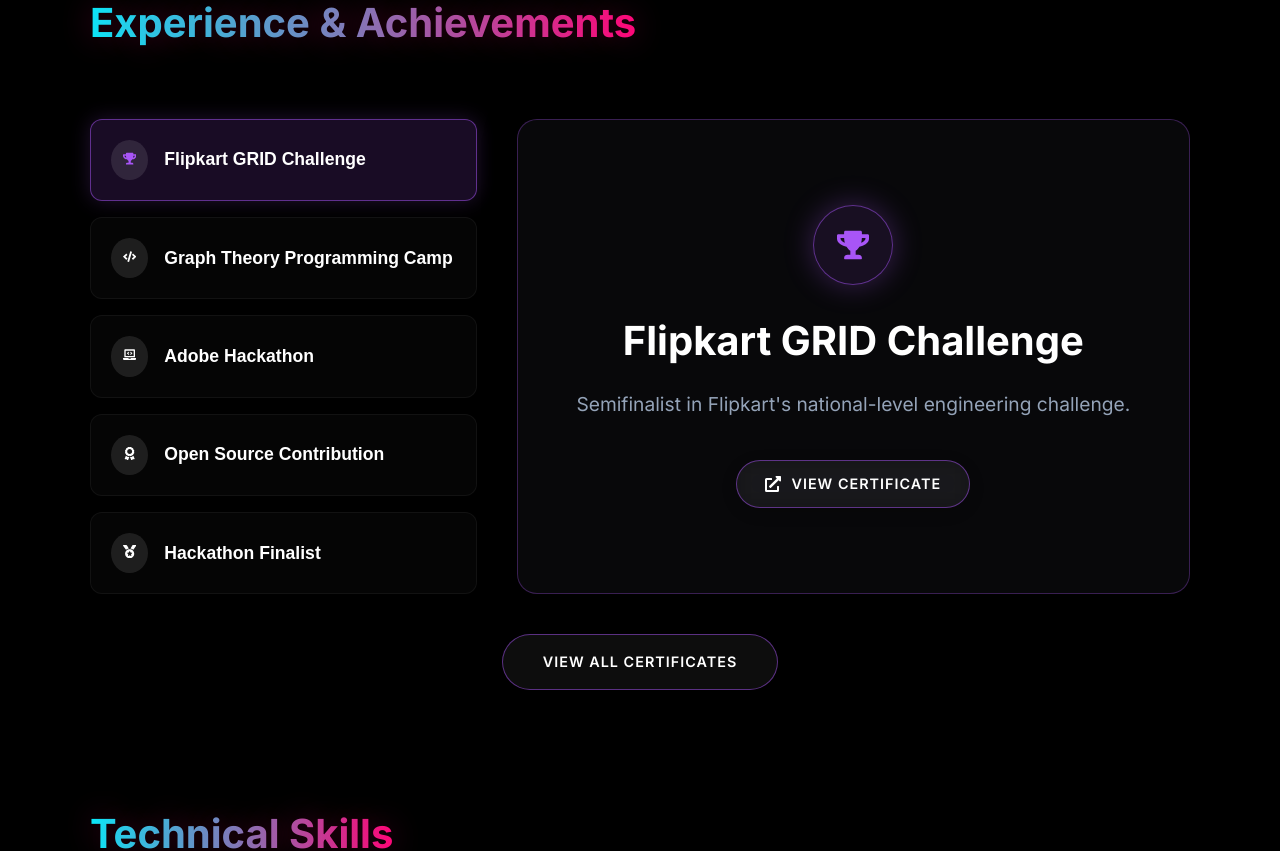
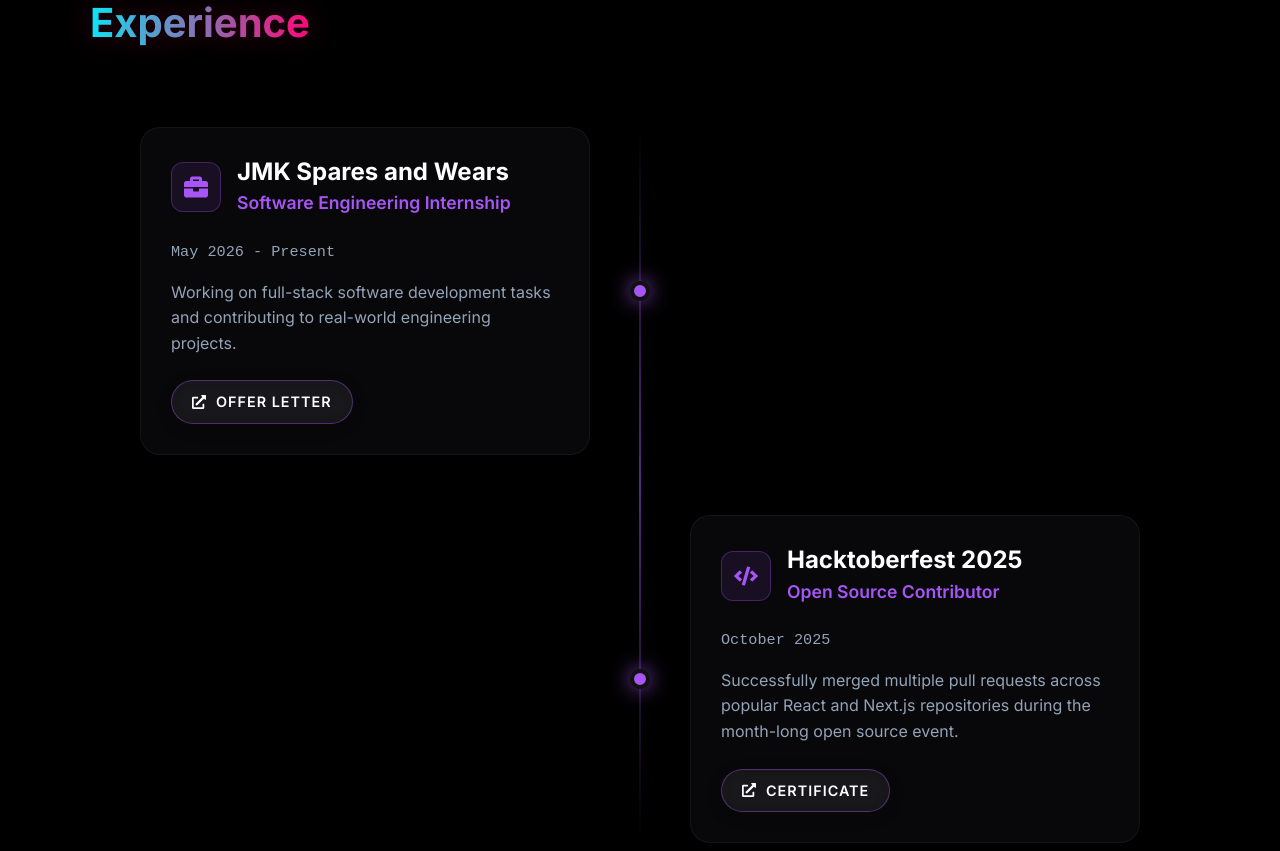
Before and after one commit to Princeag1310/Portfolio, a React (Vite) app: page / in a window 1280 px wide. Shown: the part 1560-2411 px from the top of the page. Built offline with nearby package versions, Linux system fonts and the light colour scheme.

Commit message:
feat: separate experience and certificates with vertical timeline

```diff
--- a/src/App.tsx
+++ b/src/App.tsx
@@ -2,8 +2,9 @@
 import { Navbar } from './components/Navbar';
 import { Hero } from './components/Hero';
 import { About } from './components/About';
+import { Experience } from './components/Experience';
+import { Certificates } from './components/Certificates';
 import { Skills } from './components/Skills';
-import { Experience } from './components/Experience';
 import { Projects } from './components/Projects';
 import { Contact } from './components/Contact';
 
@@ -16,6 +17,7 @@
         <Hero />
         <About />
         <Experience />
+        <Certificates />
         <Skills />
         <Projects />
         <Contact />
--- /dev/null
+++ b/src/components/Certificates.tsx
@@ -0,0 +1,164 @@
+import React, { useState } from 'react';
+import { motion, AnimatePresence } from 'framer-motion';
+import { FaTrophy, FaCode, FaAward, FaLaptopCode, FaMedal, FaExternalLinkAlt } from 'react-icons/fa';
+
+const experiences = [
+  {
+    id: 'flipkart',
+    title: 'Flipkart GRID Challenge',
+    icon: <FaTrophy />,
+    description: "Semifinalist in Flipkart's national-level engineering challenge.",
+    buttonText: "View Certificate",
+    link: "https://drive.google.com/file/d/1Jx0ZtQi_Waw1XEC5Rx14zRMCREWTpqIC/view?usp=sharing"
+  },
+  {
+    id: 'graph',
+    title: 'Graph Theory Programming Camp',
+    icon: <FaCode />,
+    description: "Participated in an intensive programming camp focused on advanced graph theory algorithms and competitive programming techniques.",
+    buttonText: "View Certificate",
+    link: "https://drive.google.com/file/d/14TYxGVlLW8NNEWQ6kxzD9ib_bIm4lsgk/view?usp=sharing"
+  },
+  {
+    id: 'adobe',
+    title: 'Adobe Hackathon',
+    icon: <FaLaptopCode />,
+    description: "Competed in the Adobe Hackathon, building innovative solutions and presenting to industry experts.",
+    buttonText: "View Certificate",
+    link: "https://drive.google.com/file/d/1jLqyb5t-hKwCp_7L8TCvihc0gxWmpaTH/view?usp=sharing"
+  },
+  {
+    id: 'opensource',
+    title: 'Open Source Contribution',
+    icon: <FaAward />,
+    description: "Successfully merged multiple pull requests across popular React and Next.js repositories during Hacktoberfest 2025.",
+    buttonText: "View Certificate",
+    link: "https://drive.google.com/file/d/1RUtervePIjmKkO2abBPFq_hTkmLGXZJP/view?usp=sharing"
+  },
+  {
+    id: 'hackathon',
+    title: 'Hackathon Finalist',
+    icon: <FaMedal />,
+    description: "Reached the finals in a national level hackathon for developing a real-time collaborative application.",
+    buttonText: "View Details",
+    link: "#"
+  }
+];
+
+export const Certificates: React.FC = () => {
+  const [activeTab, setActiveTab] = useState(experiences[0]);
+
+  return (
+    <section id="certificates" className="section container">
+      <motion.div
+        initial={{ opacity: 0, y: 50 }}
+        whileInView={{ opacity: 1, y: 0 }}
+        viewport={{ once: true, margin: "-100px" }}
+        transition={{ duration: 0.6 }}
+      >
+        <h2>Certificates & Achievements</h2>
+
+        <div style={{ display: 'flex', gap: '40px', flexWrap: 'wrap', marginTop: '40px' }}>
+
+          {/* Left Tabs */}
+          <div style={{ flex: '1 1 300px', display: 'flex', flexDirection: 'column', gap: '16px' }}>
+            {experiences.map((exp) => (
+              <motion.button
+                key={exp.id}
+                onClick={() => setActiveTab(exp)}
+                whileHover={{ scale: 1.02 }}
+                whileTap={{ scale: 0.98 }}
+                style={{
+                  background: activeTab.id === exp.id ? 'rgba(168, 85, 247, 0.15)' : 'rgba(255,255,255,0.02)',
+                  border: `1px solid ${activeTab.id === exp.id ? 'rgba(168, 85, 247, 0.5)' : 'rgba(255,255,255,0.05)'}`,
+                  padding: '20px',
+                  borderRadius: '12px',
+                  color: '#fff',
+                  display: 'flex',
+                  alignItems: 'center',
+                  gap: '16px',
+                  cursor: 'pointer',
+                  textAlign: 'left',
+                  transition: 'all 0.3s ease',
+                  boxShadow: activeTab.id === exp.id ? '0 0 20px rgba(168, 85, 247, 0.2)' : 'none'
+                }}
+              >
+                <div style={{
+                  background: 'rgba(255,255,255,0.1)',
+                  padding: '12px',
+                  borderRadius: '50%',
+                  color: activeTab.id === exp.id ? '#a855f7' : '#fff'
+                }}>
+                  {exp.icon}
+                </div>
+                <span style={{ fontSize: '1.1rem', fontWeight: 600 }}>{exp.title}</span>
+              </motion.button>
+            ))}
+          </div>
+
+          {/* Right Content */}
+          <div style={{ flex: '2 1 500px', display: 'flex', flexDirection: 'column' }}>
+            <AnimatePresence mode="wait">
+              <motion.div
+                key={activeTab.id}
+                initial={{ opacity: 0, x: 20 }}
+                animate={{ opacity: 1, x: 0 }}
+                exit={{ opacity: 0, x: -20 }}
+                transition={{ duration: 0.3 }}
+                className="glass-panel"
+                style={{
+                  padding: '60px 40px',
+                  flex: 1,
+                  display: 'flex',
+                  flexDirection: 'column',
+                  alignItems: 'center',
+                  justifyContent: 'center',
+                  textAlign: 'center',
+                  borderColor: 'rgba(168, 85, 247, 0.3)'
+                }}
+              >
+                <motion.div
+                  initial={{ scale: 0 }}
+                  animate={{ scale: 1 }}
+                  transition={{ type: 'spring', delay: 0.2 }}
+                  style={{
+                    width: '80px',
+                    height: '80px',
+                    borderRadius: '50%',
+                    background: 'rgba(168, 85, 247, 0.1)',
+                    border: '1px solid rgba(168, 85, 247, 0.5)',
+                    display: 'flex',
+                    alignItems: 'center',
+                    justifyContent: 'center',
+                    fontSize: '2rem',
+                    color: '#a855f7',
+                    marginBottom: '32px',
+                    boxShadow: '0 0 30px rgba(168, 85, 247, 0.3)'
+                  }}
+                >
+                  {activeTab.icon}
+                </motion.div>
+
+                <h3 style={{ fontSize: '2.5rem', color: '#fff', marginBottom: '24px' }}>{activeTab.title}</h3>
+                <p style={{ color: 'var(--text-secondary)', fontSize: '1.2rem', lineHeight: '1.6', marginBottom: '40px', maxWidth: '600px' }}>
+                  {activeTab.description}
+                </p>
+
+                <a href={activeTab.link} target="_blank" rel="noopener noreferrer" className="glass-button" style={{ borderColor: 'rgba(168, 85, 247, 0.5)' }}>
+                  <FaExternalLinkAlt size={16} /> {activeTab.buttonText}
+                </a>
+              </motion.div>
+            </AnimatePresence>
+          </div>
+
+        </div>
+
+        <div style={{ display: 'flex', justifyContent: 'center', marginTop: '40px' }}>
+          <a href="https://drive.google.com/file/d/1Jx0ZtQi_Waw1XEC5Rx14zRMCREWTpqIC/view?usp=sharing" target="_blank" rel="noopener noreferrer" className="glass-button" style={{ borderColor: 'rgba(168, 85, 247, 0.5)', padding: '16px 40px' }}>
+            View All Certificates
+          </a>
+        </div>
+      </motion.div>
+    </section>
+  );
+};
--- a/src/components/Experience.tsx
+++ b/src/components/Experience.tsx
@@ -1,53 +1,31 @@
-import React, { useState } from 'react';
-import { motion, AnimatePresence } from 'framer-motion';
-import { FaTrophy, FaCode, FaAward, FaLaptopCode, FaMedal, FaExternalLinkAlt } from 'react-icons/fa';
+import React from 'react';
+import { motion } from 'framer-motion';
+import { FaBriefcase, FaCode, FaExternalLinkAlt } from 'react-icons/fa';
 
-const experiences = [
+const timelineData = [
   {
-    id: 'flipkart',
-    title: 'Flipkart GRID Challenge',
-    icon: <FaTrophy />,
-    description: "Semifinalist in Flipkart's national-level engineering challenge.",
-    buttonText: "View Certificate",
-    link: "https://drive.google.com/file/d/1Jx0ZtQi_Waw1XEC5Rx14zRMCREWTpqIC/view?usp=sharing"
+    id: 1,
+    title: 'JMK Spares and Wears',
+    subtitle: 'Software Engineering Internship',
+    date: 'May 2026 - Present',
+    description: 'Working on full-stack software development tasks and contributing to real-world engineering projects.',
+    icon: <FaBriefcase />,
+    link: 'https://drive.google.com/file/d/1i3JLR0eSk9Z6Ik90J1tO0S2d-GYZ0QIP/view?usp=sharing',
+    buttonText: 'OFFER LETTER'
   },
   {
-    id: 'graph',
-    title: 'Graph Theory Programming Camp',
+    id: 2,
+    title: 'Hacktoberfest 2025',
+    subtitle: 'Open Source Contributor',
+    date: 'October 2025',
+    description: 'Successfully merged multiple pull requests across popular React and Next.js repositories during the month-long open source event.',
     icon: <FaCode />,
-    description: "Participated in an intensive programming camp focused on advanced graph theory algorithms and competitive programming techniques.",
-    buttonText: "View Certificate",
-    link: "https://drive.google.com/file/d/14TYxGVlLW8NNEWQ6kxzD9ib_bIm4lsgk/view?usp=sharing"
-  },
-  {
-    id: 'adobe',
-    title: 'Adobe Hackathon',
-    icon: <FaLaptopCode />,
-    description: "Competed in the Adobe Hackathon, building innovative solutions and presenting to industry experts.",
-    buttonText: "View Certificate",
-    link: "https://drive.google.com/file/d/1jLqyb5t-hKwCp_7L8TCvihc0gxWmpaTH/view?usp=sharing"
-  },
-  {
-    id: 'opensource',
-    title: 'Open Source Contribution',
-    icon: <FaAward />,
-    description: "Successfully merged multiple pull requests across popular React and Next.js repositories during Hacktoberfest 2025.",
-    buttonText: "View Certificate",
-    link: "https://drive.google.com/file/d/1RUtervePIjmKkO2abBPFq_hTkmLGXZJP/view?usp=sharing"
-  },
-  {
-    id: 'hackathon',
-    title: 'Hackathon Finalist',
-    icon: <FaMedal />,
-    description: "Reached the finals in a national level hackathon for developing a real-time collaborative application.",
-    buttonText: "View Details",
-    link: "#"
+    link: 'https://drive.google.com/file/d/1RUtervePIjmKkO2abBPFq_hTkmLGXZJP/view?usp=sharing',
+    buttonText: 'CERTIFICATE'
   }
 ];
 
 export const Experience: React.FC = () => {
-  const [activeTab, setActiveTab] = useState(experiences[0]);
-
   return (
     <section id="experience" className="section container">
       <motion.div
@@ -56,107 +34,117 @@
         viewport={{ once: true, margin: "-100px" }}
         transition={{ duration: 0.6 }}
       >
-        <h2>Experience & Achievements</h2>
+        <h2 style={{ textAlign: 'center', marginBottom: '80px' }}>Experience</h2>
 
-        <div style={{ display: 'flex', gap: '40px', flexWrap: 'wrap', marginTop: '40px' }}>
+        <div style={{ position: 'relative', maxWidth: '1000px', margin: '0 auto' }}>
+          {/* Vertical Line */}
+          <div style={{
+            position: 'absolute',
+            left: '50%',
+            transform: 'translateX(-50%)',
+            width: '2px',
+            height: '100%',
+            background: 'linear-gradient(to bottom, transparent, rgba(168, 85, 247, 0.5), transparent)',
+            zIndex: 0
+          }} />
 
-          {/* Left Tabs */}
-          <div style={{ flex: '1 1 300px', display: 'flex', flexDirection: 'column', gap: '16px' }}>
-            {experiences.map((exp) => (
-              <motion.button
-                key={exp.id}
-                onClick={() => setActiveTab(exp)}
-                whileHover={{ scale: 1.02 }}
-                whileTap={{ scale: 0.98 }}
-                style={{
-                  background: activeTab.id === exp.id ? 'rgba(168, 85, 247, 0.15)' : 'rgba(255,255,255,0.02)',
-                  border: `1px solid ${activeTab.id === exp.id ? 'rgba(168, 85, 247, 0.5)' : 'rgba(255,255,255,0.05)'}`,
-                  padding: '20px',
-                  borderRadius: '12px',
-                  color: '#fff',
+          {timelineData.map((item, index) => {
+            const isLeft = index % 2 === 0;
+            return (
+              <div key={item.id} style={{
                 display: 'flex',
+                justifyContent: isLeft ? 'flex-start' : 'flex-end',
                 alignItems: 'center',
-                  gap: '16px',
-                  cursor: 'pointer',
-                  textAlign: 'left',
-                  transition: 'all 0.3s ease',
-                  boxShadow: activeTab.id === exp.id ? '0 0 20px rgba(168, 85, 247, 0.2)' : 'none'
-                }}
+                width: '100%',
+                marginBottom: '60px',
+                position: 'relative',
+                zIndex: 1
+              }}>
+                {/* Center Node */}
+                <div style={{
+                  position: 'absolute',
+                  left: '50%',
+                  transform: 'translateX(-50%)',
+                  width: '20px',
+                  height: '20px',
+                  borderRadius: '50%',
+                  background: '#a855f7',
+                  border: '4px solid #111',
+                  boxShadow: '0 0 20px rgba(168, 85, 247, 0.8)',
+                  zIndex: 2
+                }} />
+
+                {/* Content Card */}
+                <motion.div
+                  initial={{ opacity: 0, x: isLeft ? -50 : 50 }}
+                  whileInView={{ opacity: 1, x: 0 }}
+                  viewport={{ once: true, margin: "-100px" }}
+                  transition={{ duration: 0.5, delay: index * 0.2 }}
+                  style={{ width: '45%' }}
                 >
-                <div style={{
-                  background: 'rgba(255,255,255,0.1)',
-                  padding: '12px',
-                  borderRadius: '50%',
-                  color: activeTab.id === exp.id ? '#a855f7' : '#fff'
-                }}>
-                  {exp.icon}
-                </div>
-                <span style={{ fontSize: '1.1rem', fontWeight: 600 }}>{exp.title}</span>
-              </motion.button>
-            ))}
-          </div>
-
-          {/* Right Content */}
-          <div style={{ flex: '2 1 500px', display: 'flex', flexDirection: 'column' }}>
-            <AnimatePresence mode="wait">
-              <motion.div
-                key={activeTab.id}
-                initial={{ opacity: 0, x: 20 }}
-                animate={{ opacity: 1, x: 0 }}
-                exit={{ opacity: 0, x: -20 }}
-                transition={{ duration: 0.3 }}
-                className="glass-panel"
-                style={{
-                  padding: '60px 40px',
-                  flex: 1,
+                  <div className="glass-panel" style={{
+                    padding: '30px',
                     display: 'flex',
                     flexDirection: 'column',
-                  alignItems: 'center',
-                  justifyContent: 'center',
-                  textAlign: 'center',
-                  borderColor: 'rgba(168, 85, 247, 0.3)'
-                }}
-              >
-                <motion.div
-                  initial={{ scale: 0 }}
-                  animate={{ scale: 1 }}
-                  transition={{ type: 'spring', delay: 0.2 }}
-                  style={{
-                    width: '80px',
-                    height: '80px',
-                    borderRadius: '50%',
+                    gap: '16px',
+                    position: 'relative'
+                  }}>
+                    {/* Horizontal Connector Line */}
+                    <div style={{
+                      position: 'absolute',
+                      top: '30px',
+                      [isLeft ? 'right' : 'left']: '-12%',
+                      width: '12%',
+                      height: '2px',
+                      background: 'rgba(168, 85, 247, 0.3)'
+                    }} />
+
+                    <div style={{ display: 'flex', alignItems: 'center', gap: '16px', marginBottom: '8px' }}>
+                      <div style={{
+                        width: '50px',
+                        height: '50px',
+                        borderRadius: '12px',
                         background: 'rgba(168, 85, 247, 0.1)',
-                    border: '1px solid rgba(168, 85, 247, 0.5)',
+                        border: '1px solid rgba(168, 85, 247, 0.3)',
                         display: 'flex',
                         alignItems: 'center',
                         justifyContent: 'center',
-                    fontSize: '2rem',
-                    color: '#a855f7',
-                    marginBottom: '32px',
-                    boxShadow: '0 0 30px rgba(168, 85, 247, 0.3)'
-                  }}
-                >
-                  {activeTab.icon}
-                </motion.div>
+                        fontSize: '1.5rem',
+                        color: '#a855f7'
+                      }}>
+                        {item.icon}
+                      </div>
+                      <div>
+                        <h3 style={{ fontSize: '1.5rem', color: '#fff', marginBottom: '4px' }}>{item.title}</h3>
+                        <div style={{ color: '#a855f7', fontWeight: 600, fontSize: '1.1rem' }}>{item.subtitle}</div>
+                      </div>
+                    </div>
 
-                <h3 style={{ fontSize: '2.5rem', color: '#fff', marginBottom: '24px' }}>{activeTab.title}</h3>
-                <p style={{ color: 'var(--text-secondary)', fontSize: '1.2rem', lineHeight: '1.6', marginBottom: '40px', maxWidth: '600px' }}>
-                  {activeTab.description}
+                    <div style={{ color: 'var(--text-secondary)', fontSize: '0.95rem', fontFamily: 'monospace' }}>
+                      {item.date}
+                    </div>
+
+                    <p style={{ color: 'var(--text-secondary)', lineHeight: '1.6' }}>
+                      {item.description}
                     </p>
 
-                <a href={activeTab.link} target="_blank" rel="noopener noreferrer" className="glass-button" style={{ borderColor: 'rgba(168, 85, 247, 0.5)' }}>
-                  <FaExternalLinkAlt size={16} /> {activeTab.buttonText}
+                    {item.link && (
+                      <div style={{ marginTop: '8px' }}>
+                        <a href={item.link} target="_blank" rel="noopener noreferrer" className="glass-button" style={{
+                          display: 'inline-flex',
+                          padding: '10px 20px',
+                          fontSize: '0.9rem',
+                          borderColor: 'rgba(168, 85, 247, 0.4)'
+                        }}>
+                          <FaExternalLinkAlt size={14} /> {item.buttonText}
                         </a>
+                      </div>
+                    )}
+                  </div>
                 </motion.div>
-            </AnimatePresence>
               </div>
-
-        </div>
-
-        <div style={{ display: 'flex', justifyContent: 'center', marginTop: '40px' }}>
-          <a href="https://drive.google.com/file/d/1Jx0ZtQi_Waw1XEC5Rx14zRMCREWTpqIC/view?usp=sharing" target="_blank" rel="noopener noreferrer" className="glass-button" style={{ borderColor: 'rgba(168, 85, 247, 0.5)', padding: '16px 40px' }}>
-            View All Certificates
-          </a>
+            );
+          })}
         </div>
       </motion.div>
     </section>
--- a/src/components/Navbar.tsx
+++ b/src/components/Navbar.tsx
@@ -23,6 +23,7 @@
         <div style={{ display: 'flex', gap: '24px' }}>
           <a href="#about" style={{ color: 'var(--text-secondary)', textDecoration: 'none', fontSize: '0.9rem', transition: 'color 0.3s' }} onMouseOver={e => e.currentTarget.style.color = '#fff'} onMouseOut={e => e.currentTarget.style.color = 'var(--text-secondary)'}>About</a>
           <a href="#experience" style={{ color: 'var(--text-secondary)', textDecoration: 'none', fontSize: '0.9rem', transition: 'color 0.3s' }} onMouseOver={e => e.currentTarget.style.color = '#fff'} onMouseOut={e => e.currentTarget.style.color = 'var(--text-secondary)'}>Experience</a>
+          <a href="#certificates" style={{ color: 'var(--text-secondary)', textDecoration: 'none', fontSize: '0.9rem', transition: 'color 0.3s' }} onMouseOver={e => e.currentTarget.style.color = '#fff'} onMouseOut={e => e.currentTarget.style.color = 'var(--text-secondary)'}>Certificates</a>
           <a href="#projects" style={{ color: 'var(--text-secondary)', textDecoration: 'none', fontSize: '0.9rem', transition: 'color 0.3s' }} onMouseOver={e => e.currentTarget.style.color = '#fff'} onMouseOut={e => e.currentTarget.style.color = 'var(--text-secondary)'}>Projects</a>
           <a href="#contact" style={{ color: 'var(--text-secondary)', textDecoration: 'none', fontSize: '0.9rem', transition: 'color 0.3s' }} onMouseOver={e => e.currentTarget.style.color = '#fff'} onMouseOut={e => e.currentTarget.style.color = 'var(--text-secondary)'}>Contact</a>
         </div>
```
Lines whose indentation alone changed are shown as unchanged.
